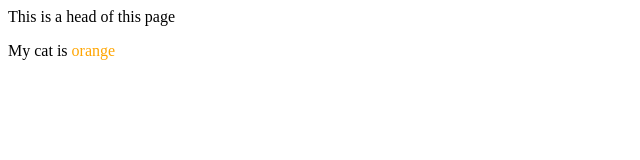
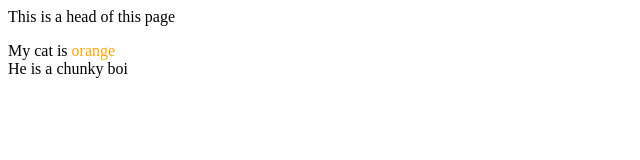
Before and after one commit to as2569/webProject, a plain HTML site: page index.html in a window 1280 px wide. Shown: the whole page, without its empty margins (0-640 px from the left). Drawn offline with Linux system fonts and the light colour scheme.

Commit message:
Update index.html

```diff
--- a/index.html
+++ b/index.html
@@ -5,7 +5,10 @@
 </head>
 
 <body>
-   <p>My cat is <span style="color:orange">orange</span></p>
+    <p>My cat is <span style="color:orange">orange</span>
+     <br>
+      He is a chunky boi
+    </p>
 </body>
 
 </html>
```
